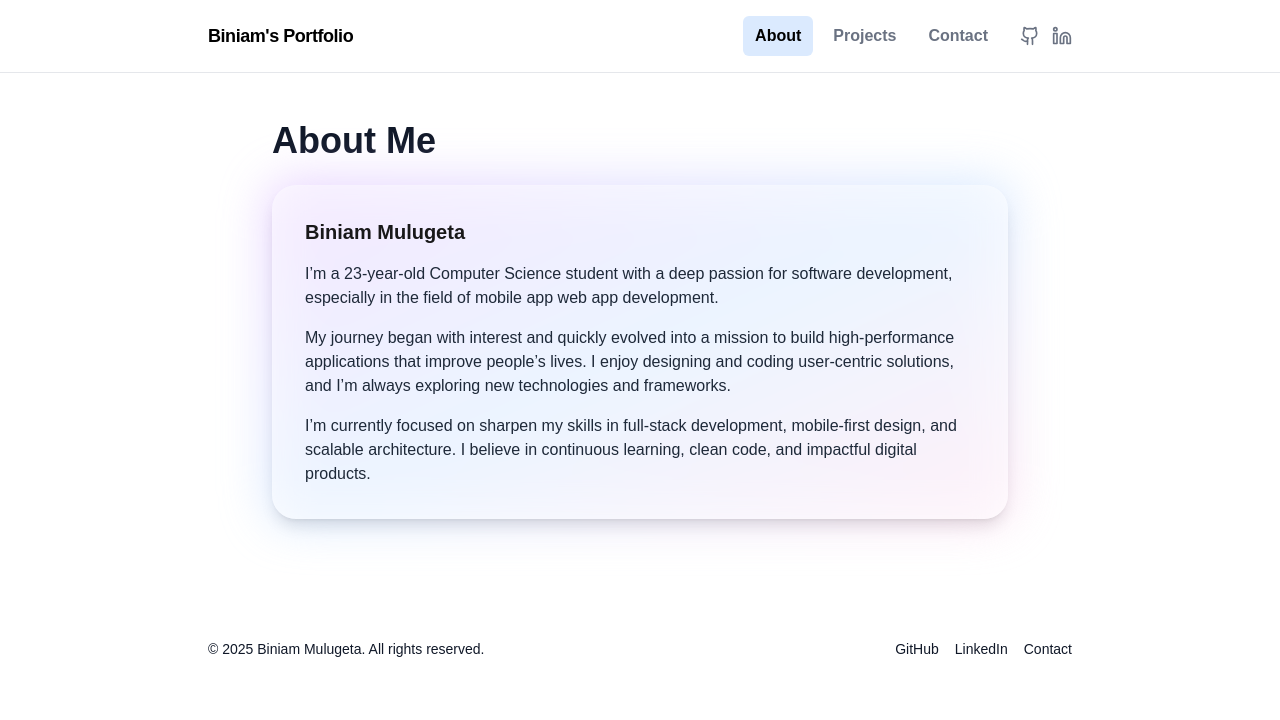
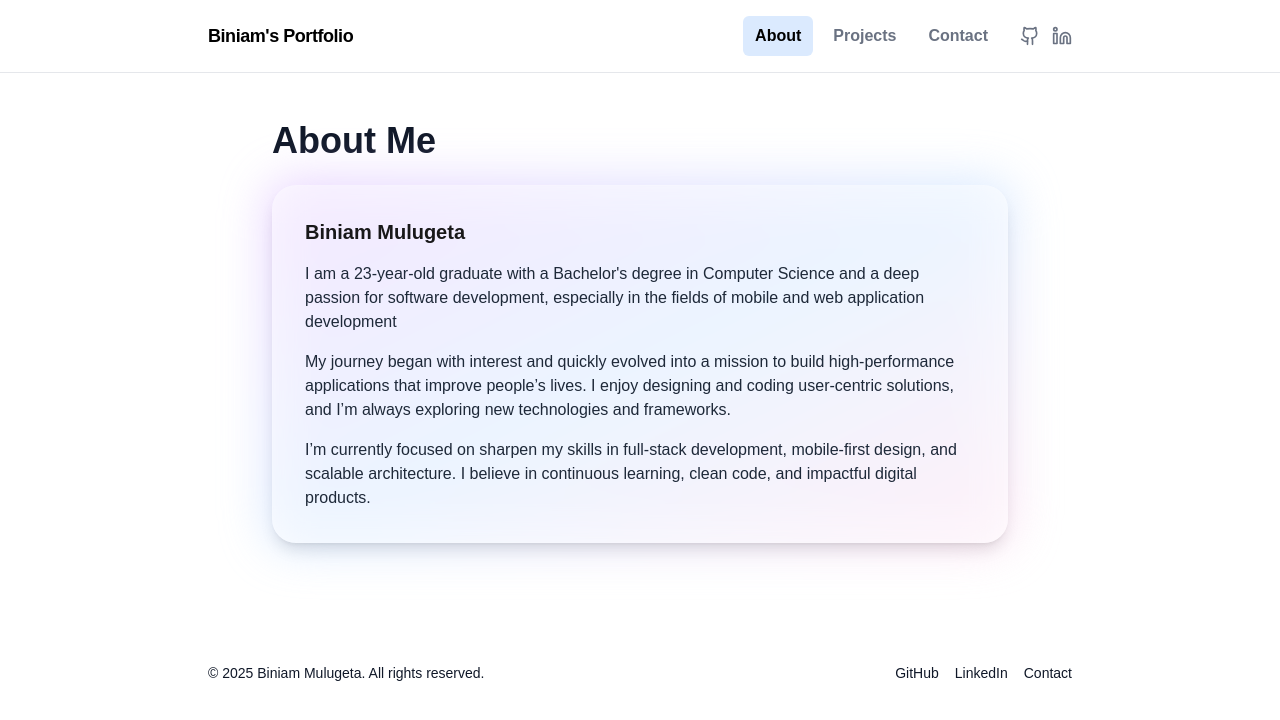
Before and after one commit to BinaChapi/Biniam_portfolio, a Next.js app: page /about in a window 1280 px wide. Shown: the top 720 px of the page. Built offline with nearby package versions, Linux system fonts and the light colour scheme.

Commit message:
Update page.tsx
Revise profile summary with Bachelor's degree qualification

```diff
--- a/src/app/about/page.tsx
+++ b/src/app/about/page.tsx
@@ -16,7 +16,7 @@ export default function AboutPage() {
             <p className="text-xl font-semibold text-black/90 mb-4">{userData.fname} {userData.lname}</p>
             <div className="space-y-4 text-gray-800">
               <p>
-                I’m a 23-year-old Computer Science student with a deep passion for software development, especially in the field of mobile app web app development.
+                I am a 23-year-old graduate with a Bachelor's degree in Computer Science and a deep passion for software development, especially in the fields of mobile and web application development
               </p>
               <p>
                 My journey began with interest and quickly evolved into a mission to build high-performance applications that improve people’s lives. I enjoy designing and coding user-centric solutions, and I’m always exploring new technologies and frameworks.
```
